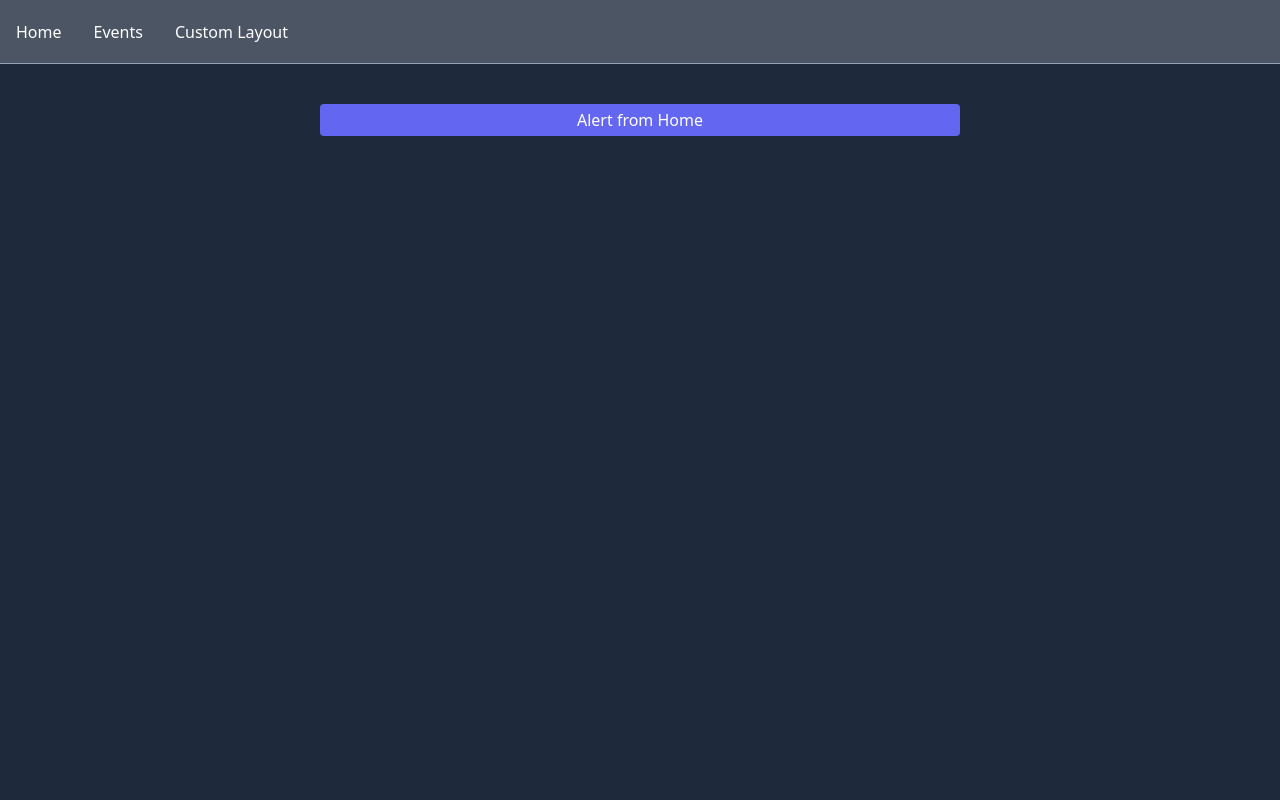
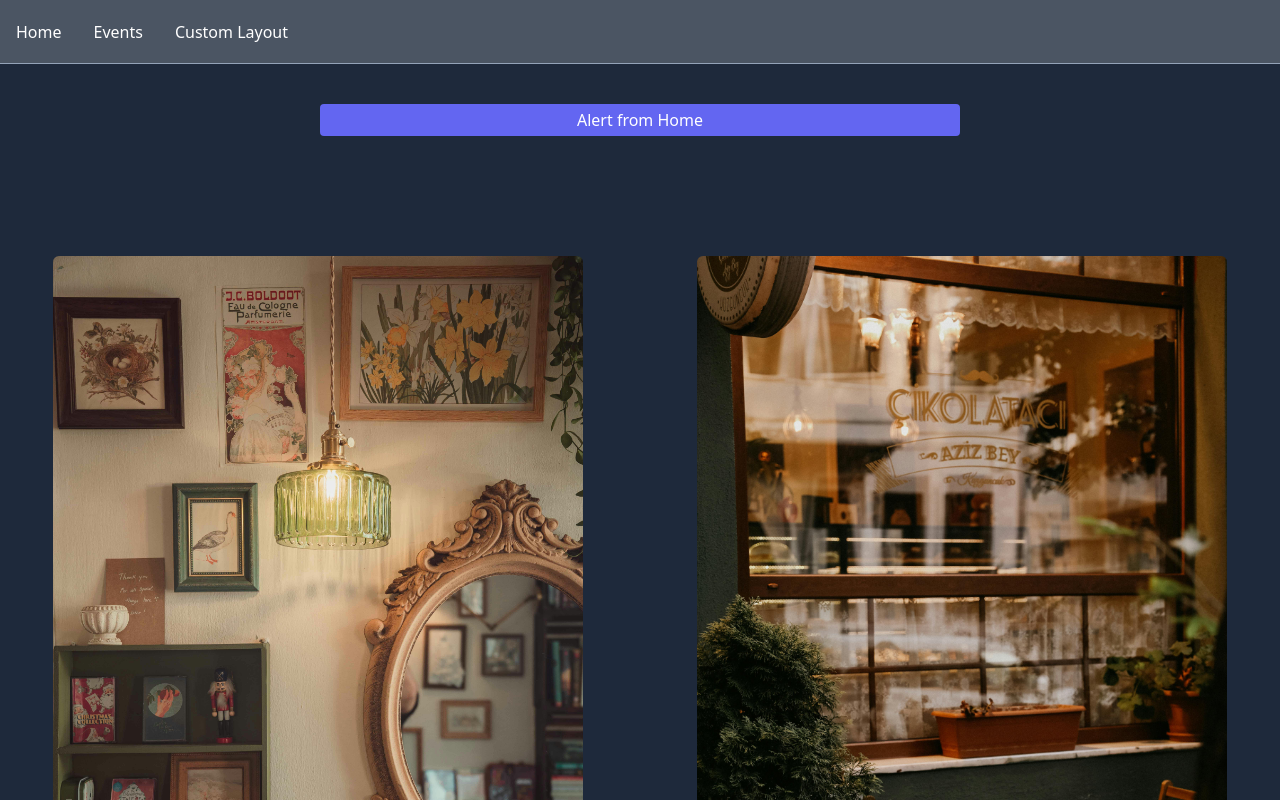
Before and after one commit to codeIsHard2023/nuxt-testing, a Nuxt app: page / in a window 1280 px wide. Shown: the top 800 px of the page. Built offline with nearby package versions, Linux system fonts and the light colour scheme.

Commit message:
chapter: assets

```diff
--- a/nuxt.config.ts
+++ b/nuxt.config.ts
@@ -1,7 +1,9 @@
 // https://nuxt.com/docs/api/configuration/nuxt-config
 export default defineNuxtConfig({
+  alias: {
+    assets: "/<rootDir>/assets",
+  },
   css: ["~/assets/css/main.css"],
-
   postcss: {
     plugins: {
       tailwindcss: {},
--- a/pages/events/index.vue
+++ b/pages/events/index.vue
@@ -1,6 +1,5 @@
 <template>
     <div>
-        <!-- <AlertEventsIncomming /> -->
         <TheAlert>Alert from Events</TheAlert>
     </div>
 </template>
--- a/pages/index.vue
+++ b/pages/index.vue
@@ -1,5 +1,10 @@
 <template>
     <div class="MainPage">
         <TheAlert>Alert from Home</TheAlert>
+        <div class="grid grid-cols-2 gap-2 items-center justify-items-center mt-10">
+            <img src="@/assets/images/image-1.jpg" alt="cofeeshop interior" class="h-5/6 rounded-md">
+
+            <img src="@/assets/images/image-2.jpg" alt="cofeeshop exterior" class="h-5/6 rounded-md">
+        </div>
     </div>
 </template>
```
Also changed, not shown: assets/images/image-1.jpg (added), assets/images/image-2.jpg (added).
